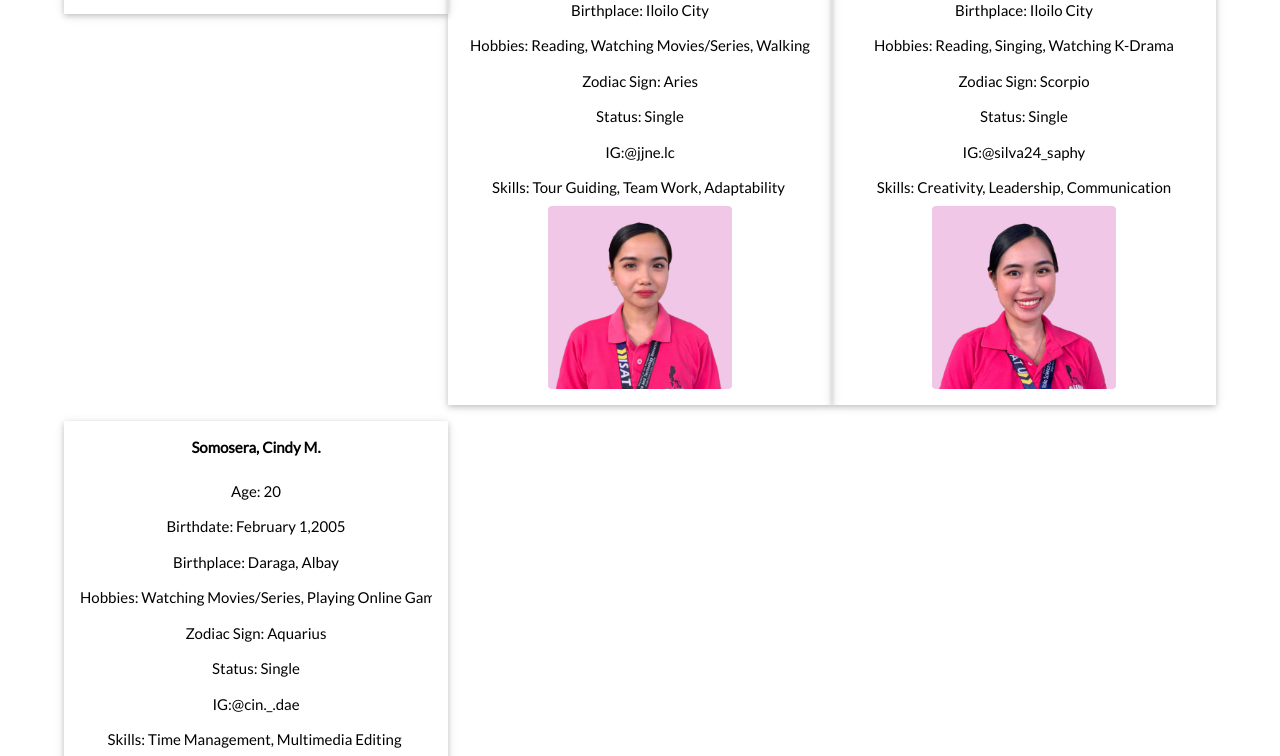
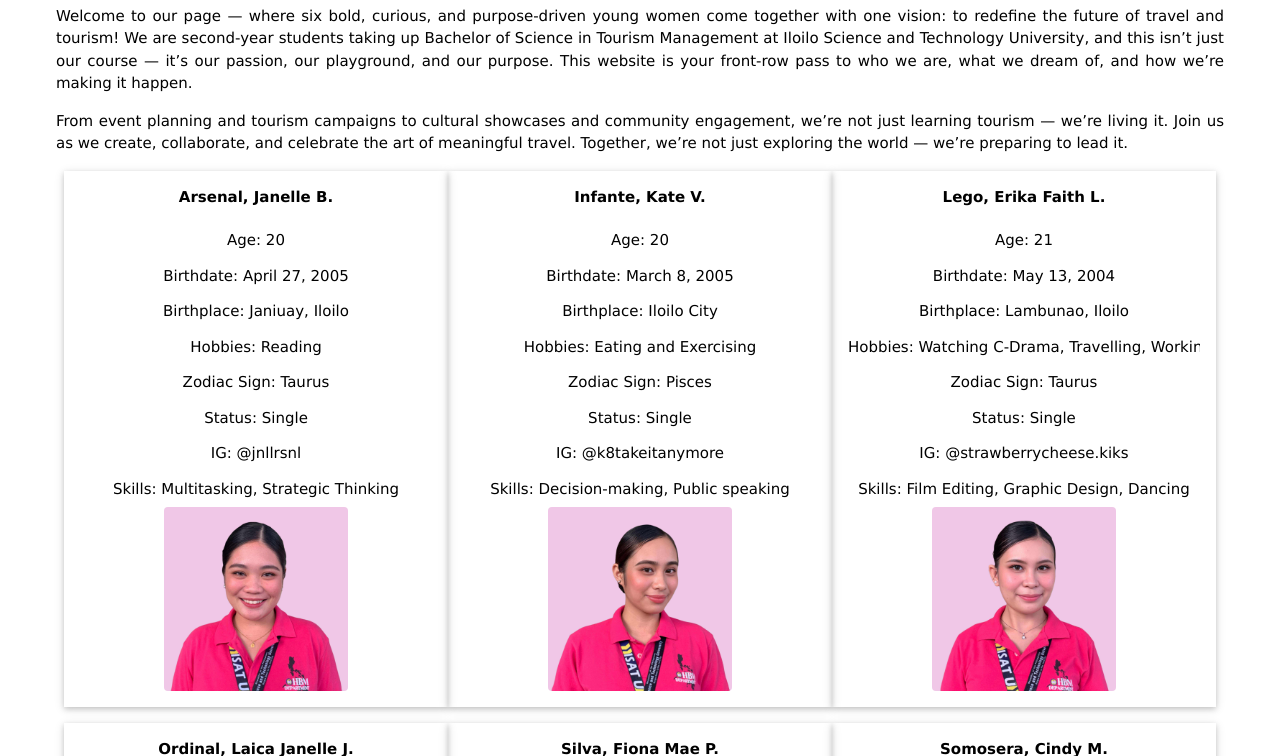
Before and after one commit to sheventuresbratz/SHEventures, a plain HTML site: page ict/index.html in a window 1280 px wide. Shown: the part 867-1623 px from the top of the page. Drawn offline with nearby package versions, Linux system fonts and the light colour scheme.

Commit message:
Add files via upload

```diff
--- a/ict/index.html
+++ b/ict/index.html
@@ -23,27 +23,44 @@
 </head>
 <body>
 
+<!-- Add W3.CSS link in your <head> -->
+<link rel="stylesheet" href="https://www.w3schools.com/w3css/4/w3.css">
+
+<header style="width: 100%; height: 700px; overflow: hidden;">
+  <img src="SHEventures.jpg" alt="Header Photo"
+       style="width: 100%; height: 100%; object-fit: cover;">
+</header>
 <!-- Navbar -->
 <div class="w3-top">
   <div class="w3-bar w3-pink w3-card">
     <a href="#home" class="w3-bar-item w3-button w3-padding-large">HOME</a>
-    <a href="#band" class="w3-bar-item w3-button w3-padding-large w3-hide-small">ABOUT US</a>
+    <a href="#about" class="w3-bar-item w3-button w3-padding-large w3-hide-small">ABOUT US</a>
     <a href="#tour" class="w3-bar-item w3-button w3-padding-large w3-hide-small">ENGAGEMENT</a>
     <a href="#contact" class="w3-bar-item w3-button w3-padding-large w3-hide-small">CONTACT</a>
   </div>
 </div>
 
 <!-- Page content -->
-<div class="w3-content" style="max-width:2000px;margin-top:46px" id="home">
+<div class="w3-content" style="max-width:2000px;margin-top:0px">
+  <!-- The About Section -->
+  <div class="w3-container w3-content w3-center w3-padding-64" style="max-width:1200px" id="home">
+    <h2 class="w3-wide"><strong>SHEventures</strong></h2>
+    <p class="w3-opacity"><i>Six Paths, One Passion</i></p>
+    <p class="w3-justify">
+      Welcome to our page — where six bold, curious, and purpose-driven young women come together with one vision:
+      to redefine the future of travel and tourism! We are second-year students taking up Bachelor of Science in Tourism Management
+      at Iloilo Science and Technology University, and this isn’t just our course — it’s our passion, our playground, and our purpose.
+      This website is your front-row pass to who we are, what we dream of, and how we’re making it happen.
+    </p>
+    <p class="w3-justify">
+      From event planning and tourism campaigns to cultural showcases and community engagement, we’re not just learning tourism — we’re living it.
+      Join us as we create, collaborate, and celebrate the art of meaningful travel. Together, we’re not just exploring the world — we’re preparing to lead it.
+    </p>
 
-  <!-- The Band Section -->
-  <div class="w3-container w3-content w3-center w3-padding-64" style="max-width:1200px">
-  <div class="w3-row-padding">
-    <h2 class="w3-wide">SHEventures</h2>
-    <p class="w3-opacity"><i> Six Paths, One Passion</i></p>
-    <p class="w3-justify">Welcome to our page — where six bold, curious, and purpose-driven young women come together with one vision: to redefine the future of travel and tourism! We are second-year students taking up Bachelor of Science in Tourism Management at Iloilo Science and Technology University, and this isn’t just our course — it’s our passion, our playground, and our purpose. This website is your front-row pass to who we are, what we dream of, and how we’re making it happen. From event planning and tourism campaigns to cultural showcases and community engagement, we’re not just learning tourism — we’re living it. Join us as we create, collaborate, and celebrate the art of meaningful travel. Together, we’re not just exploring the world — we’re preparing to lead it.
-    </p>
-  <div class="w3-third w3-margin-bottom w3-card">
+    <!-- Members Row 1 -->
+    <div class="w3-row-padding w3-margin-top">
+      <!-- Janelle -->
+      <div class="w3-third w3-card w3-margin-bottom">
         <p><strong>Arsenal, Janelle B.</strong></p>
         <input class="w3-input w3-center" type="text" value="Age: 20">
         <input class="w3-input w3-center" type="text" value="Birthdate: April 27, 2005">
@@ -56,45 +73,53 @@
         <img src="janelle.jpg" class="w3-round w3-margin-bottom" alt="Janelle Arsenal" style="width:50%; height:auto;">
       </div>
 
-   <div class="w3-third w3-margin-bottom w3-card">
+      <!-- Kate -->
+      <div class="w3-third w3-card w3-margin-bottom">
         <p><strong>Infante, Kate V.</strong></p>
         <input class="w3-input w3-center" type="text" value="Age: 20">
-    <input class="w3-input w3-center" type="text" value="Birthdate: March 8,2005">
+        <input class="w3-input w3-center" type="text" value="Birthdate: March 8, 2005">
         <input class="w3-input w3-center" type="text" value="Birthplace: Iloilo City">
         <input class="w3-input w3-center" type="text" value="Hobbies: Eating and Exercising">
         <input class="w3-input w3-center" type="text" value="Zodiac Sign: Pisces">
         <input class="w3-input w3-center" type="text" value="Status: Single">
-    <input class="w3-input w3-center" type="text" value="IG:@k8takeitanymore">
-    <input class="w3-input w3-center" type="text" value="Skills: Decision-making, Public speaking ">
-      <img src="kate.jpeg" class="w3-round w3-margin-bottom" alt="Kate Infante" style="width:50%; height:auto;">
+        <input class="w3-input w3-center" type="text" value="IG: @k8takeitanymore">
+        <input class="w3-input w3-center" type="text" value="Skills: Decision-making, Public speaking">
+        <img src="kate.jpg" class="w3-round w3-margin-bottom" alt="Kate Infante" style="width:50%; height:auto;">
       </div>
-    <div class="w3-third w3-margin-bottom w3-card">
+
+      <!-- Erika -->
+      <div class="w3-third w3-card w3-margin-bottom">
         <p><strong>Lego, Erika Faith L.</strong></p>
         <input class="w3-input w3-center" type="text" value="Age: 21">
         <input class="w3-input w3-center" type="text" value="Birthdate: May 13, 2004">
         <input class="w3-input w3-center" type="text" value="Birthplace: Lambunao, Iloilo">
-    <input class="w3-input w3-center" type="text" value="Hobbies: Watching C-Drama, Travelling,Working Out">
+        <input class="w3-input w3-center" type="text" value="Hobbies: Watching C-Drama, Travelling, Working Out">
         <input class="w3-input w3-center" type="text" value="Zodiac Sign: Taurus">
         <input class="w3-input w3-center" type="text" value="Status: Single">
-    <input class="w3-input w3-center" type="text" value="IG:@strawberrycheese.kiks">
-    <input class="w3-input w3-center" type="text" value="Skills:Film Editing, Basic Graphic Design, Dancing ">
-      <img src="erika.jpeg" class="w3-round w3-margin-bottom" alt="Erika Faith Lego" style="width:50%; height:auto;">
+        <input class="w3-input w3-center" type="text" value="IG: @strawberrycheese.kiks">
+        <input class="w3-input w3-center" type="text" value="Skills: Film Editing, Graphic Design, Dancing">
+        <img src="erika.jpg" class="w3-round w3-margin-bottom" alt="Erika Faith Lego" style="width:50%; height:auto;">
+      </div>
     </div>
 
-    <!-- Row 2: Bottom 3 Members -->
-    <div class="w3-third w3-margin-bottom w3-card">
+    <!-- Members Row 2 -->
+    <div class="w3-row-padding">
+      <!-- Laica -->
+      <div class="w3-third w3-card w3-margin-bottom">
         <p><strong>Ordinal, Laica Janelle J.</strong></p>
         <input class="w3-input w3-center" type="text" value="Age: 20">
-    <input class="w3-input w3-center" type="text" value="Birthdate: April 16,2005">
+        <input class="w3-input w3-center" type="text" value="Birthdate: April 16, 2005">
         <input class="w3-input w3-center" type="text" value="Birthplace: Iloilo City">
-    <input class="w3-input w3-center" type="text" value="Hobbies: Reading, Watching Movies/Series, Walking">
+        <input class="w3-input w3-center" type="text" value="Hobbies: Reading, Watching, Walking">
         <input class="w3-input w3-center" type="text" value="Zodiac Sign: Aries">
         <input class="w3-input w3-center" type="text" value="Status: Single">
-    <input class="w3-input w3-center" type="text" value="IG:@jjne.lc">
-    <input class="w3-input w3-center" type="text" value="Skills: Tour Guiding, Team Work, Adaptability ">
-      <img src="laica.jpg" class="w3-round w3-margin-bottom" alt="Laica Janelle Ordinal" style="width:50%; height:auto;">
+        <input class="w3-input w3-center" type="text" value="IG: @jjne.lc">
+        <input class="w3-input w3-center" type="text" value="Skills: Tour Guiding, Team Work, Adaptability">
+        <img src="laica.jpg" class="w3-round w3-margin-bottom" alt="Laica Ordinal" style="width:50%; height:auto;">
       </div>
-    <div class="w3-third w3-margin-bottom w3-card">
+
+      <!-- Fiona -->
+      <div class="w3-third w3-card w3-margin-bottom">
         <p><strong>Silva, Fiona Mae P.</strong></p>
         <input class="w3-input w3-center" type="text" value="Age: 20">
         <input class="w3-input w3-center" type="text" value="Birthdate: October 24, 2004">
@@ -102,24 +127,28 @@
         <input class="w3-input w3-center" type="text" value="Hobbies: Reading, Singing, Watching K-Drama">
         <input class="w3-input w3-center" type="text" value="Zodiac Sign: Scorpio">
         <input class="w3-input w3-center" type="text" value="Status: Single">
-    <input class="w3-input w3-center" type="text" value="IG:@silva24_saphy">
+        <input class="w3-input w3-center" type="text" value="IG: @silva24_saphy">
         <input class="w3-input w3-center" type="text" value="Skills: Creativity, Leadership, Communication">
-      <img src="fiona.jpg" class="w3-round w3-margin-bottom" alt="Fiona Mae Silva" style="width:50%; height:auto;">
+        <img src="fiona.jpg" class="w3-round w3-margin-bottom" alt="Fiona Silva" style="width:50%; height:auto;">
       </div>
-    <div class="w3-third w3-margin-bottom w3-card">
+
+      <!-- Cindy -->
+      <div class="w3-third w3-card w3-margin-bottom">
         <p><strong>Somosera, Cindy M.</strong></p>
         <input class="w3-input w3-center" type="text" value="Age: 20">
-    <input class="w3-input w3-center" type="text" value="Birthdate: February 1,2005">
+        <input class="w3-input w3-center" type="text" value="Birthdate: February 1, 2005">
         <input class="w3-input w3-center" type="text" value="Birthplace: Daraga, Albay">
-    <input class="w3-input w3-center" type="text" value="Hobbies: Watching Movies/Series, Playing Online Games">
+        <input class="w3-input w3-center" type="text" value="Hobbies: Watching Movies, Gaming">
         <input class="w3-input w3-center" type="text" value="Zodiac Sign: Aquarius">
         <input class="w3-input w3-center" type="text" value="Status: Single">
-    <input class="w3-input w3-center" type="text" value="IG:@cin._.dae">
-    <input class="w3-input w3-center" type="text" value="Skills: Time Management, Multimedia Editing ">
+        <input class="w3-input w3-center" type="text" value="IG: @cin._.dae">
+        <input class="w3-input w3-center" type="text" value="Skills: Time Management, Multimedia Editing">
         <img src="cindy.jpg" class="w3-round w3-margin-bottom" alt="Cindy Somosera" style="width:50%; height:auto;">
       </div>
     </div>
   </div>
+</div>
+
 
 
   <!-- Engagement Section -->
@@ -276,7 +305,7 @@
     </header>
     <div class="w3-container">
   <div class="w3-center">
-  <p><label><i class="fa fa-check"></i> <strong>ELEMENTAr</strong></label></p>
+  <p><label><i class="fa fa-check"></i> <strong>ELEMENTARY</strong></label></p>
 </div>
     <input class="w3-input w3-border  w3-center" type="text" placeholder="Honor Student (Grade 4-5) ">
     <input class="w3-input w3-border  w3-center" type="text" placeholder="Well Groomed Awardee">
```
Lines whose indentation alone changed are shown as unchanged.
